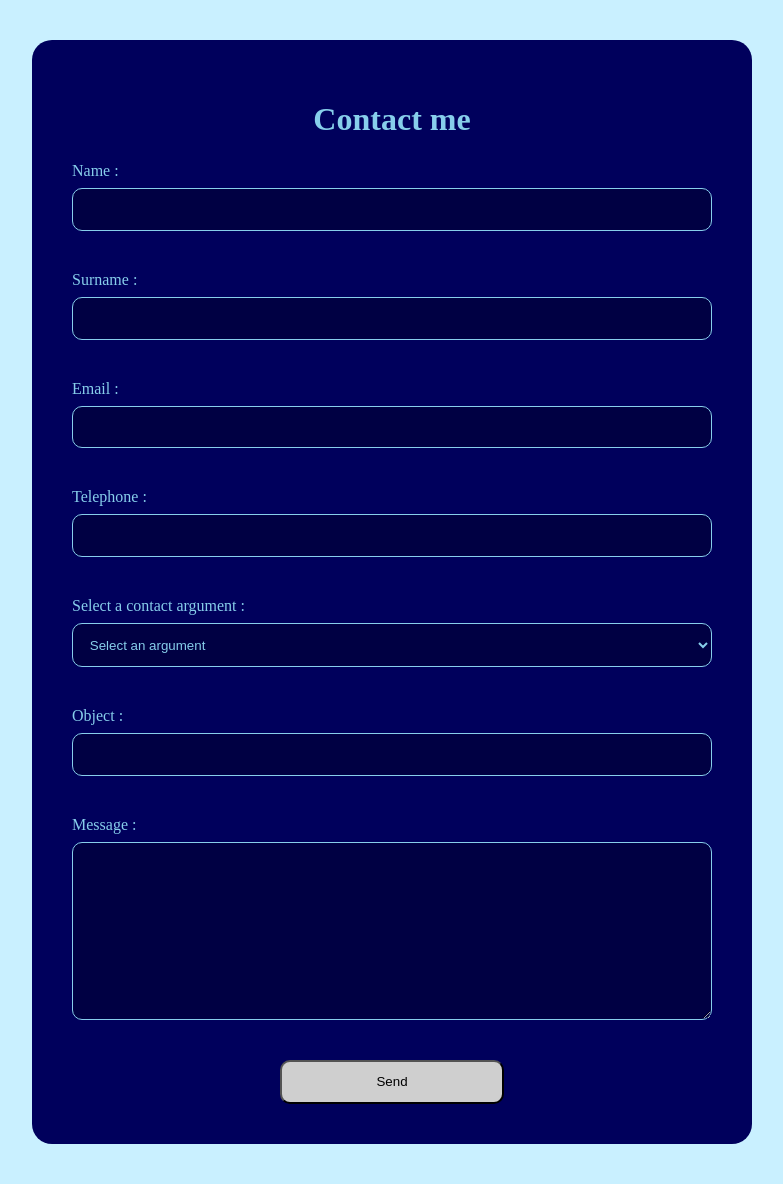
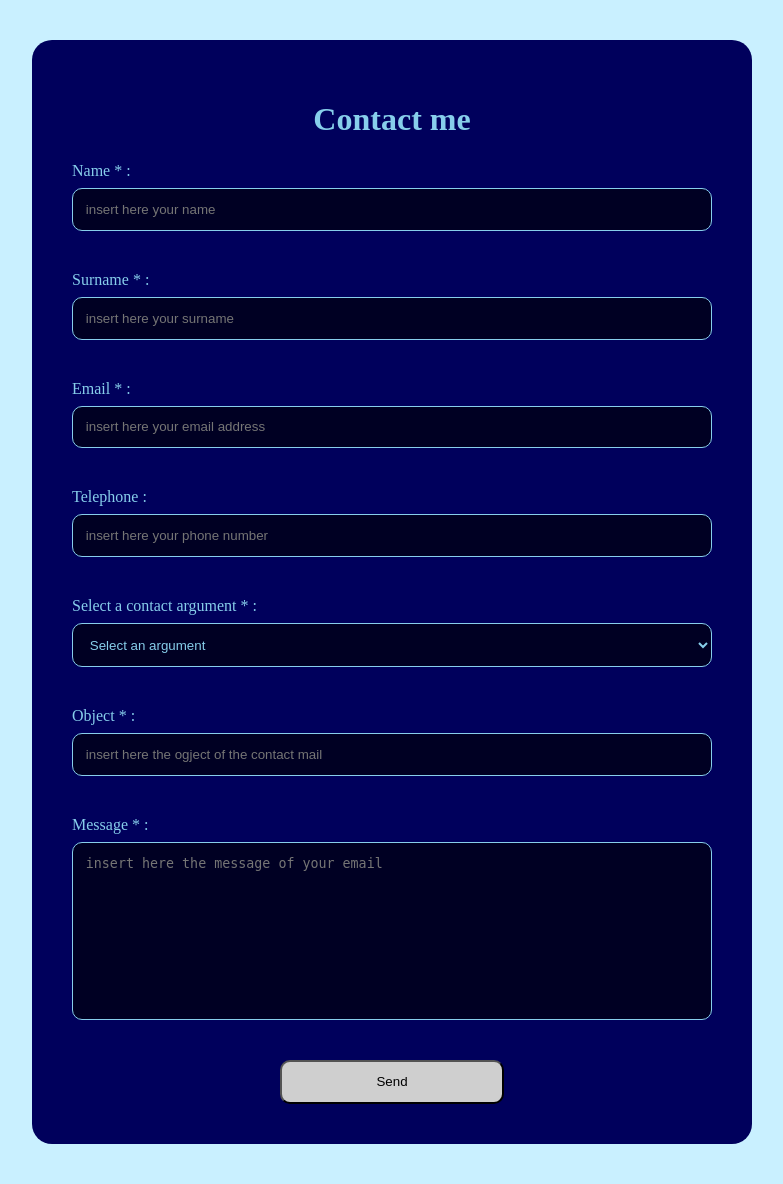
Before and after one commit to RicManIng/FinalExercise_Javascript_ContactForm, a PHP site: page / in a window 1280 px wide. Shown: the whole page, without its empty margins (248-1031 px from the left). Run offline with PHP 8.4, Linux system fonts and the light colour scheme.

Commit message:
big improvements in form behaviour under requirements conditions. to do: - select color management - button management

```diff
--- a/index.php
+++ b/index.php
@@ -64,25 +64,25 @@
         <h1>Contact me</h1>
             <form action="index.php" method="post" novalidate>
 
-                <label for="name">Name : </label>
-                <input type="text" name="name" id="name" value="<?= $_POST['name'] ?? ''; ?>" required>
+                <label for="name">Name * : </label>
+                <input type="text" name="name" id="name" value="<?= $_POST['name'] ?? ''; ?>" required placeholder="insert here your name">
                 <p class="info" id="info-name"></p>
                 <p class="error" id="error-name"><?= $errors['name'] ?? '';?></p>
 
-                <label for="surname">Surname : </label>
-                <input type="text" name="surname" id="surname" value="<?= $_POST['surname'] ?? ''; ?>" required>
+                <label for="surname">Surname * : </label>
+                <input type="text" name="surname" id="surname" value="<?= $_POST['surname'] ?? ''; ?>" required placeholder="insert here your surname">
                 <p class="info" id="info-surname"></p>
                 <p class="error" id="error-surname"><?= $errors['surname'] ?? '';?></p>
 
-                <label for="email">Email : </label>
-                <input type="email" name="email" id="email" value="<?= $_POST['email'] ?? ''; ?>" required>
+                <label for="email">Email * : </label>
+                <input type="email" name="email" id="email" value="<?= $_POST['email'] ?? ''; ?>" required placeholder="insert here your email address">
                 <p class="error" id="error-email"><?= $errors['email'] ?? '';?></p>
 
                 <label for="phone">Telephone : </label>
-                <input type="tel" name="phone" id="phone" value="<?= $_POST['phone'] ?? ''; ?>">
+                <input type="tel" name="phone" id="phone" value="<?= $_POST['phone'] ?? ''; ?>" placeholder="insert here your phone number">
                 <p class="error" id="error-phone"><?= $errors['phone'] ?? '';?></p>
 
-                <label for="info-subject">Select a contact argument : </label>
+                <label for="info-subject">Select a contact argument * : </label>
                 <select name="info-subject" id="info-subject">
                     <option class="sel-default" value="" <?= (@$_POST['info-subject'] == '') ? 'selected' : ''?>>Select an argument</option>
                     <option class="sel-selection" value="webDev" <?= (@$_POST['info-subject'] == 'webDev') ? 'selected' : ''?>>Web Development</option>
@@ -92,13 +92,13 @@
                 </select>
                 <p class="error" id="error-subject"><?= $errors['info-subject'] ?? '';?></p>
 
-                <label for="object">Object : </label>
-                <input type="text" name="object" id="object" value="<?= $_POST['object'] ?? ''; ?>" required>
+                <label for="object">Object * : </label>
+                <input type="text" name="object" id="object" value="<?= $_POST['object'] ?? ''; ?>" required placeholder="insert here the ogject of the contact mail">
                 <p class="info" id="info-object"></p>
                 <p class="error" id="error-object"><?= $errors['object'] ?? '';?></p>
 
-                <label for="message">Message : </label>
-                <textarea name="message" id="message" rows="10" required><?= $_POST['message'] ?? ''; ?></textarea>
+                <label for="message">Message * : </label>
+                <textarea name="message" id="message" rows="10" required placeholder="insert here the message of your email"><?= $_POST['message'] ?? ''; ?></textarea>
                 <p class="info" id="info-message"></p>
                 <p class="error" id="error-message"><?= $errors['message'] ?? '';?></p>
                 <button type="submit">Send</button>
--- a/js/Utils.js
+++ b/js/Utils.js
@@ -23,7 +23,7 @@ export class Validations{
 
     validateIsNotNull(value){
         // validate is not null
-        if (value === null || value === undefined || value === ''){
+        if (value == null || value == undefined || value == ''){
             return false;
         }
 
--- a/resources/css/contact.min.css
+++ b/resources/css/contact.min.css
@@ -1 +1 @@
-*{transition:background-color .5s ease,color .5s ease}body{margin:0;padding:0;display:flex;justify-content:center;align-items:center;background-color:#c9f0ff}body main{background-color:#00005c;display:flex;flex-direction:column;width:50%;margin:5vh 0;padding:40px;border-radius:20px}body main .info,body main .error{display:none;font-size:.8rem;margin-bottom:5vh}body main .info{color:#c1c1c1}body main .error{color:#fe5f5f}body main h1{text-align:center;margin-bottom:3vh;color:skyblue}body main input,body main select,body main textarea{margin-bottom:5vh;padding:2%;border-radius:10px;border:1px solid skyblue;background-color:#000043;color:skyblue}body main input::-moz-placeholder, body main select::-moz-placeholder, body main textarea::-moz-placeholder{color:#c1c1c1}body main input::placeholder,body main select::placeholder,body main textarea::placeholder{color:#c1c1c1}body main input.selected,body main select.selected,body main textarea.selected{background-color:skyblue;color:#00008b}body main select .sel-default{color:#c1c1c1}body main select .sel-selected{color:skyblue}body main label{margin-bottom:1vh;color:skyblue}body main form{display:flex;flex-direction:column}body main button{padding:2%;border-radius:10px;width:35%;margin:0 auto;background-color:#cfcfcf}
+*{transition:background-color .5s ease,color .5s ease}body{margin:0;padding:0;display:flex;justify-content:center;align-items:center;background-color:#c9f0ff}body main{background-color:#00005c;display:flex;flex-direction:column;width:50%;margin:5vh 0;padding:40px;border-radius:20px}body main .info,body main .error{display:none;font-size:.8rem;margin-bottom:5vh}body main .info{color:#c1c1c1}body main .error{color:#fe5f5f}body main h1{text-align:center;margin-bottom:3vh;color:skyblue}body main textarea{resize:none}body main input,body main select,body main textarea{margin-bottom:5vh;padding:2%;border-radius:10px;border:1px solid skyblue;background-color:#000023;color:skyblue}body main input::-moz-placeholder, body main select::-moz-placeholder, body main textarea::-moz-placeholder{color:#757575}body main input::placeholder,body main select::placeholder,body main textarea::placeholder{color:#757575}body main input.selected,body main select.selected,body main textarea.selected{background-color:skyblue;color:#00008b}body main input.error-input,body main select.error-input,body main textarea.error-input{border-color:#fe5f5f;background-color:#4d0000}body main select .sel-default{color:#c1c1c1}body main select .sel-selected{color:skyblue}body main label{margin-bottom:1vh;color:skyblue}body main label.error-label{color:#fe5f5f}body main form{display:flex;flex-direction:column}body main button{padding:2%;border-radius:10px;width:35%;margin:0 auto;background-color:#cfcfcf}
--- a/resources/sass/contact.scss
+++ b/resources/sass/contact.scss
@@ -43,22 +43,31 @@ body{
             color: skyblue;
         }
 
+        textarea{
+            resize: none;
+        }
+
         input, select, textarea{
             margin-bottom: 5vh;
             padding: $input-padding;
             border-radius: $input-border-radius;
             border: 1px solid skyblue;
-            background-color: rgb(0, 0, 67);
+            background-color: rgb(0, 0, 35);
             color: skyblue;
 
 
             &::placeholder{
-                color: rgb(193, 193, 193);
+                color: rgb(117, 117, 117);
             }
 
             &.selected{
                 background-color: skyblue;
                 color: darkblue;
+            }
+
+            &.error-input{
+                border-color: rgb(254, 95, 95);
+                background-color: rgb(77, 0, 0);
             }
         }
 
@@ -75,6 +84,10 @@ body{
         label{
             margin-bottom: 1vh;
             color: skyblue;
+
+            &.error-label{
+                color: rgb(254, 95, 95);
+            }
         }
 
         form{
```
Also changed, not shown: js/contact.js (+44 -4 lines).
